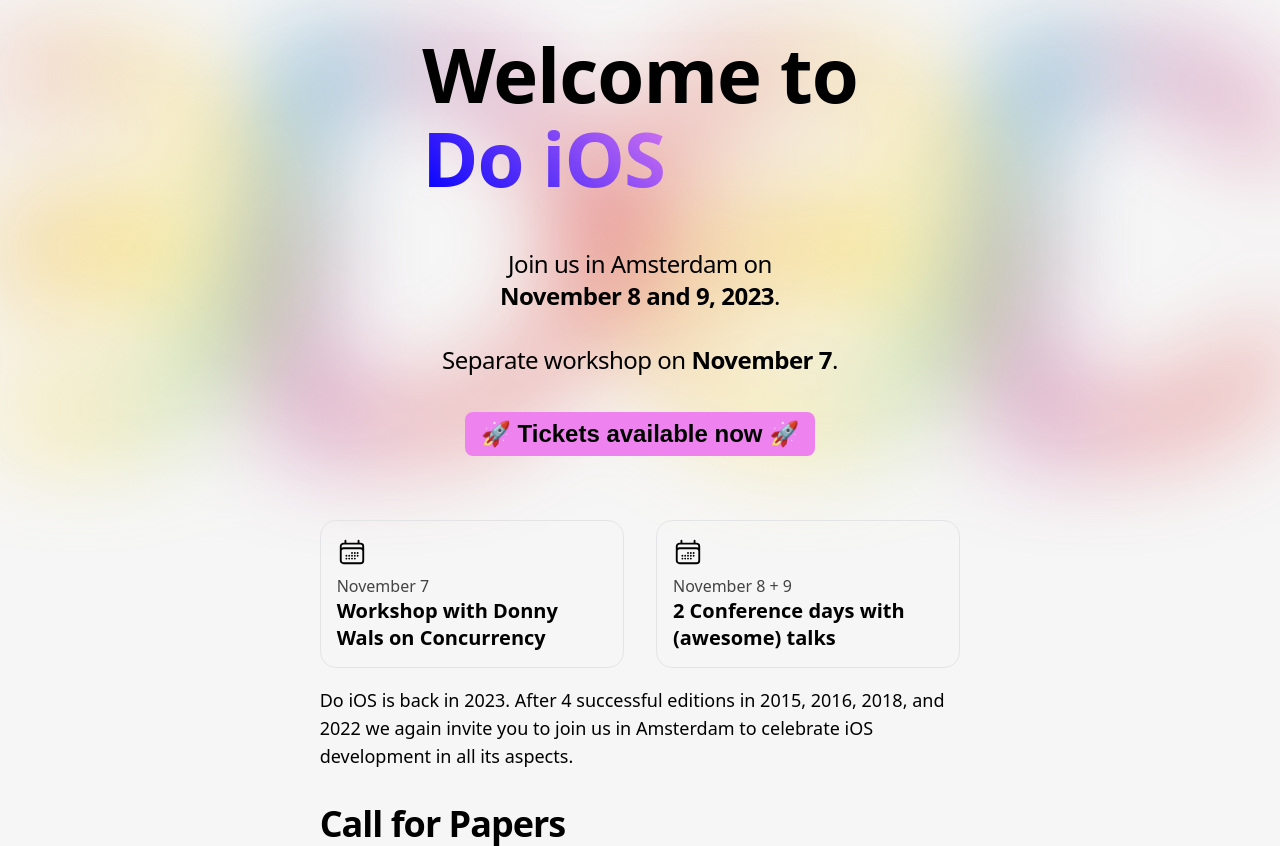
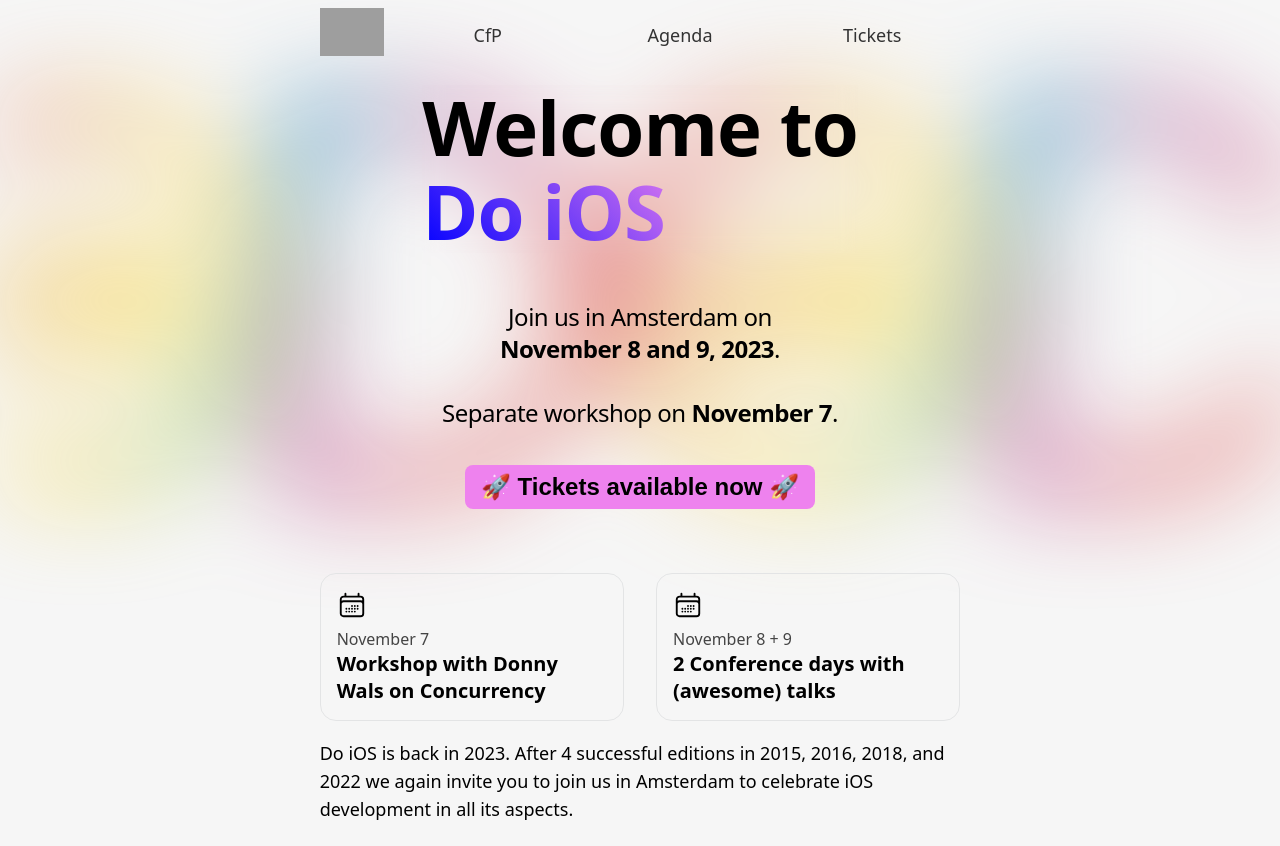
Before and after one commit to AppForce1/do-ios.com, an Astro site: page / in a window 1280 px wide. Shown: the top 846 px of the page. Built offline with nearby package versions, Linux system fonts and the light colour scheme; Astro itself is replaced by a stand-in of ours; grey boxes are pictures that could not be loaded.

Commit message:
Added NavBar

```diff
--- a/src/components/Agenda.astro
+++ b/src/components/Agenda.astro
@@ -1,9 +1,8 @@
 ---
 import data from '../data/data.json';
-import stefan from '../data/stefan.webp';
 ---
 
-<section>
+<section id='agenda'>
   <h2>Agenda</h2>
   <ul class='day-list'>
     {
--- a/src/components/CallForPapers.astro
+++ b/src/components/CallForPapers.astro
@@ -2,7 +2,7 @@
 import stage from '../data/stage.jpeg';
 ---
 
-<section>
+<section id='call-for-papers'>
   <h2>Call for Papers</h2>
   <div class='stage-section'>
     <div>
--- /dev/null
+++ b/src/components/Navbar.astro
@@ -0,0 +1,39 @@
+---
+import logo from '../../public/logo.png';
+---
+
+<nav>
+  <ul>
+    <li>
+      <a href='/'>
+        <img src={logo} alt='Do iOS logo.' />
+      </a>
+    </li>
+    <li><a href='#call-for-papers'>CfP</a></li>
+    <li><a href='#agenda'>Agenda</a></li>
+    <li><a href='#tickets'>Tickets</a></li>
+  </ul>
+</nav>
+
+<style>
+  ul {
+    list-style: none;
+    margin: 0;
+    padding: 0;
+    display: grid;
+    grid-template-columns: auto repeat(3, 1fr);
+    gap: 1rem;
+    place-items: center;
+  }
+
+  img {
+    width: 4rem;
+    object-fit: contain;
+  }
+
+  a {
+    text-decoration: none;
+    font-size: var(--font-text-size);
+    color: var(--primary-text-color);
+  }
+</style>
--- a/src/components/Tickets.astro
+++ b/src/components/Tickets.astro
@@ -1,7 +1,7 @@
 ---
 ---
 
-<section>
+<section id='tickets'>
   <h2>Tickets</h2>
   <iframe
     src='https://appforce1.paydro.com/do-ios-2023/index/94d53b88-d112-4db0-8878-7245efc5bf5b?embed=true&header=false&info=false&map=false&social=false'
--- a/src/layouts/Layout.astro
+++ b/src/layouts/Layout.astro
@@ -1,4 +1,5 @@
 ---
+import Navbar from '../components/Navbar.astro';
 export interface Props {
   title: string;
 }
@@ -17,6 +18,7 @@
     <title>{title}</title>
   </head>
   <body>
+    <Navbar />
     <slot />
   </body>
 </html>
@@ -58,13 +60,30 @@
     );
 
     --border-color: #e3e4e5;
+
+    /* Font colors */
+    --primary-text-color: #333;
+    --secondary-text-color: #666;
+
+    /* Font sizes */
+    --font-headline-size: 24px;
+    --font-headline-line-height: 32px;
+
+    --font-text-size: 18px;
+    --font-text-line-height: 28px;
   }
   html {
     font-family: system-ui, sans-serif;
     background-color: #f6f6f6;
+    scroll-behavior: smooth;
   }
   code {
     font-family: Menlo, Monaco, Lucida Console, Liberation Mono,
       DejaVu Sans Mono, Bitstream Vera Sans Mono, Courier New, monospace;
   }
+
+  section, nav {
+    max-width: 70ch;
+    margin: 0 auto;
+  }
 </style>
```
